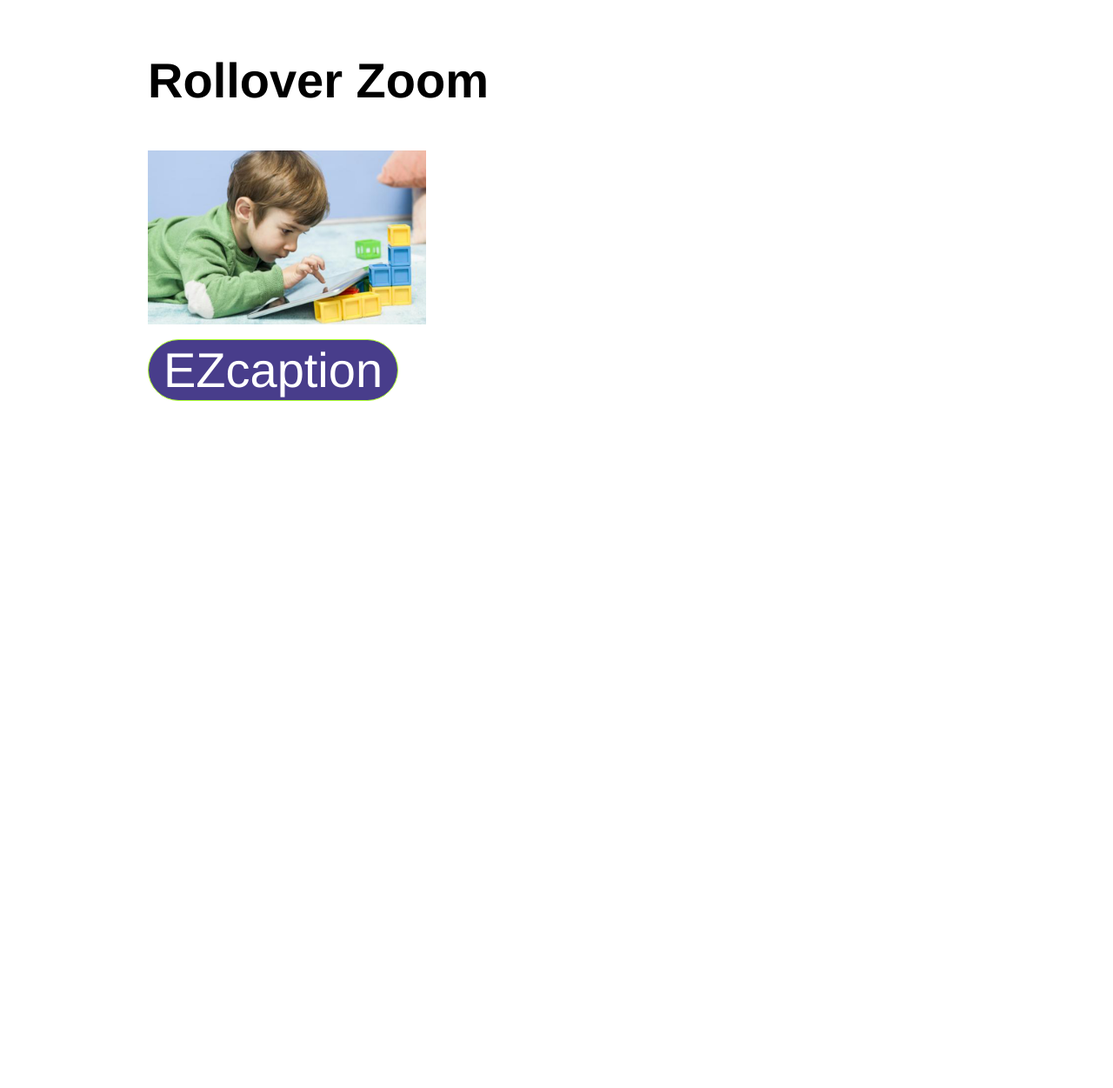
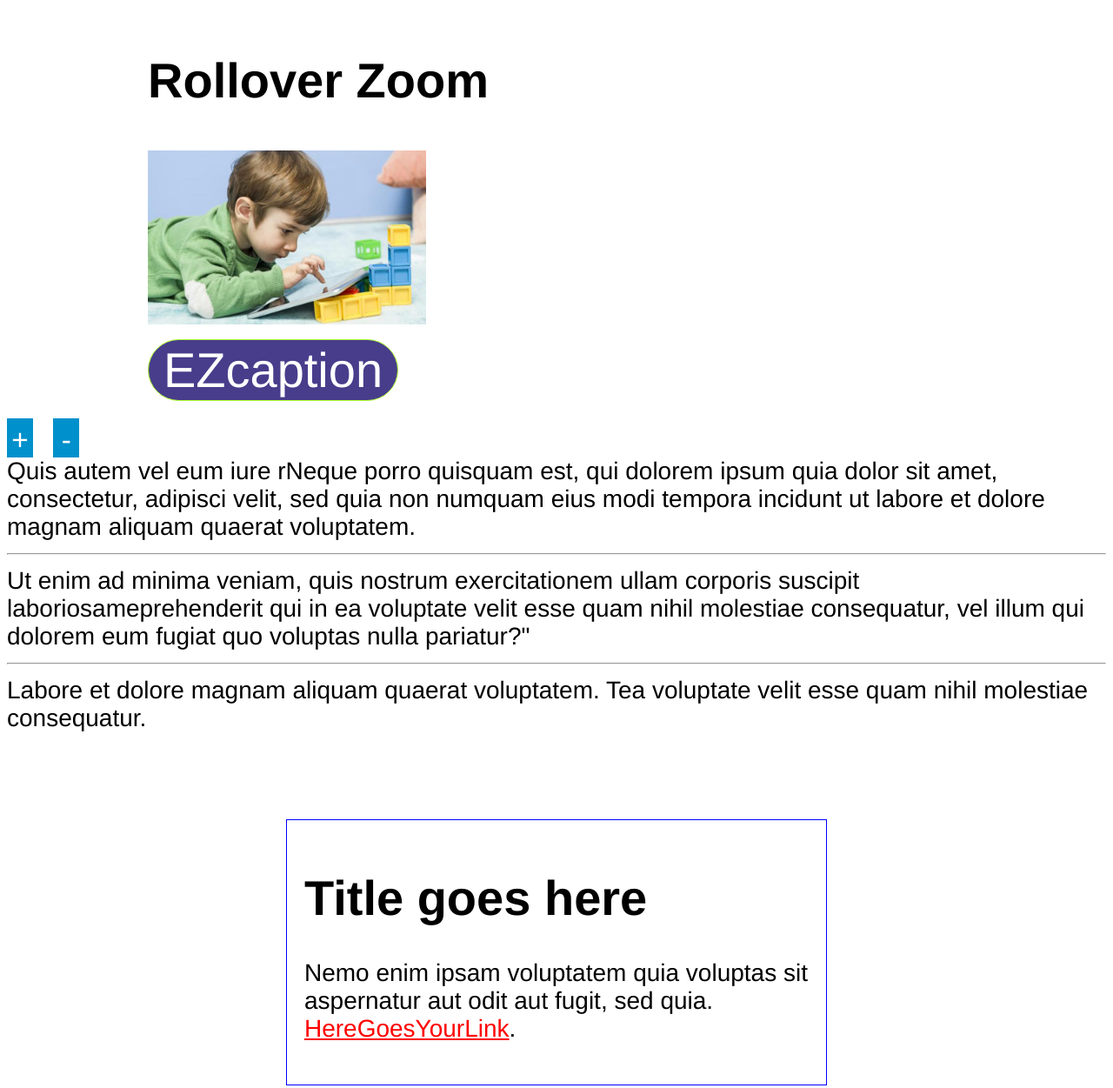
Before and after one commit to tirpita/EZability, a plain HTML site: page index.html in a window 1280 px wide. Shown: the part 1544-2795 px from the top of the page at 87% size. Before the commit the page ends 2033 px from the top, so only its background shows below. Drawn offline with Linux system fonts and the light colour scheme.

Commit message:
Update index.html
Add JQuery code for my 2 plugins &  links to 2 added css files

```diff
--- a/index.html
+++ b/index.html
@@ -9,6 +9,8 @@
 	<link rel="stylesheet" type="text/css" href="/css/buttons.css">
 	<link rel="stylesheet" type="text/css" href="/css/carousel.css">
 	<link rel="stylesheet" type="text/css" href="/css/rolloverZoom.css">
+	<link rel="stylesheet" type="text/css" href="/css/zoomID.css">
+	<link rel="stylesheet" type="text/css" href="/css/popUpHelpOnHover.css">
 </head>
 <body>
     <!-- START NAV MENU -->
@@ -133,6 +135,45 @@
 </div>
 <!-- LEAH END -->
 
+<!-- ESTELA -->
+				<!--/// ZOOM by ID  (HTML) ///-->
+	<a class="zoomBtn plus"> + </a>
+	 &nbsp
+	<a class="zoomBtn"> - </a>
+	<div id="zoomThis">
+        Quis autem vel eum iure rNeque porro quisquam est, qui dolorem ipsum quia dolor sit amet, consectetur, adipisci velit, sed quia non numquam eius modi tempora incidunt ut labore et dolore magnam aliquam quaerat voluptatem.
+    </div>
+	<hr>
+	<div>
+		Ut enim ad minima veniam, quis nostrum exercitationem ullam corporis suscipit laboriosameprehenderit qui in ea voluptate velit esse quam nihil molestiae consequatur, vel illum qui dolorem eum fugiat quo voluptas nulla pariatur?"
+	</div>
+    <hr>
+	<div>
+		Labore et dolore magnam aliquam quaerat voluptatem. Tea voluptate velit esse quam nihil molestiae consequatur.
+	</div>
+					<!-- ZOOM by ID END -->
+
+					<!-- POP-UP HELP on HOVER (HTML)-->
+<div id="container">
+    <h1>Title goes here</h1>
+    <p>
+      Nemo enim ipsam voluptatem quia voluptas sit aspernatur aut odit aut fugit, sed quia.
+      <a href="#" id="trigger">HereGoesYourLink</a>.
+    </p>
+
+    <!-- POP-UP window -->
+    <div id="pop-up">
+      <h3>Pop-up Help</h3>
+      <p>
+        Quis autem vel eum iure rNeque porro quisquam est, qui dolorem ipsum quia dolor sit amet, consectetur. Ut enim ad minima veniam, quis nostrum exercitationem ullam corporis suscipit laboriosameprehenderit qui in ea.
+      </p>
+    </div>
+ </div>
+	<br><br>
+					<!-- POP-UP HELP on HOVER (HTML) END-->
+<!-- ESTELA END -->
+
+
 <!-- JQUERY CODE/LINKS -->
 	<script type="text/javascript" src="/js/jquery-3.2.1.min.js"></script>
 	<script type="text/javascript" src="/js/zoomID.js"></script>
```
